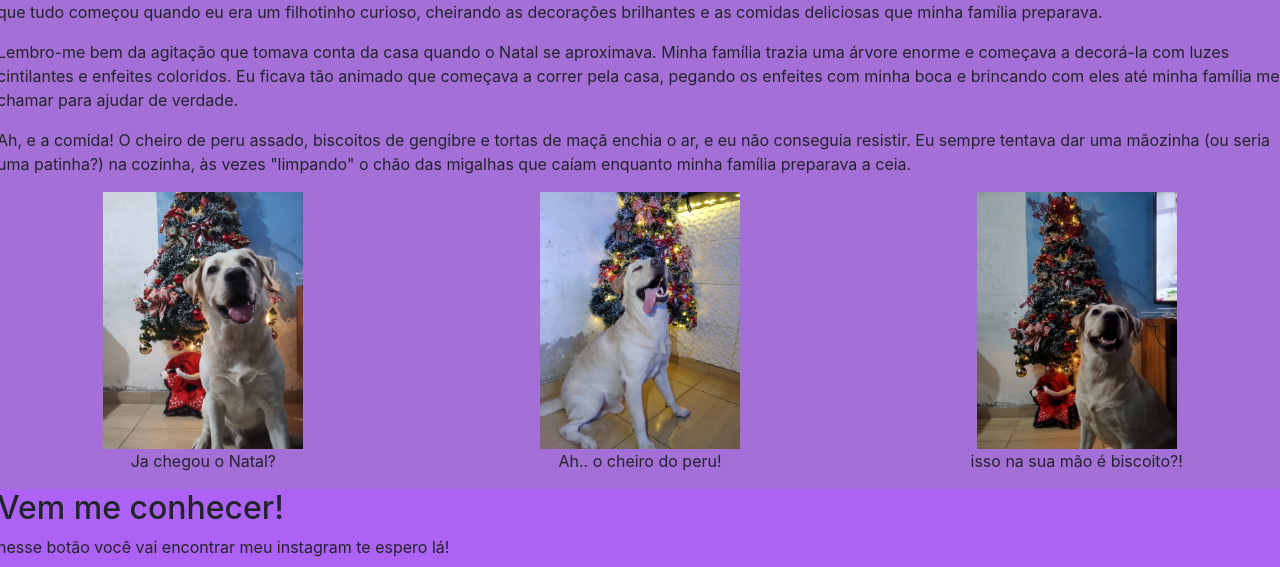
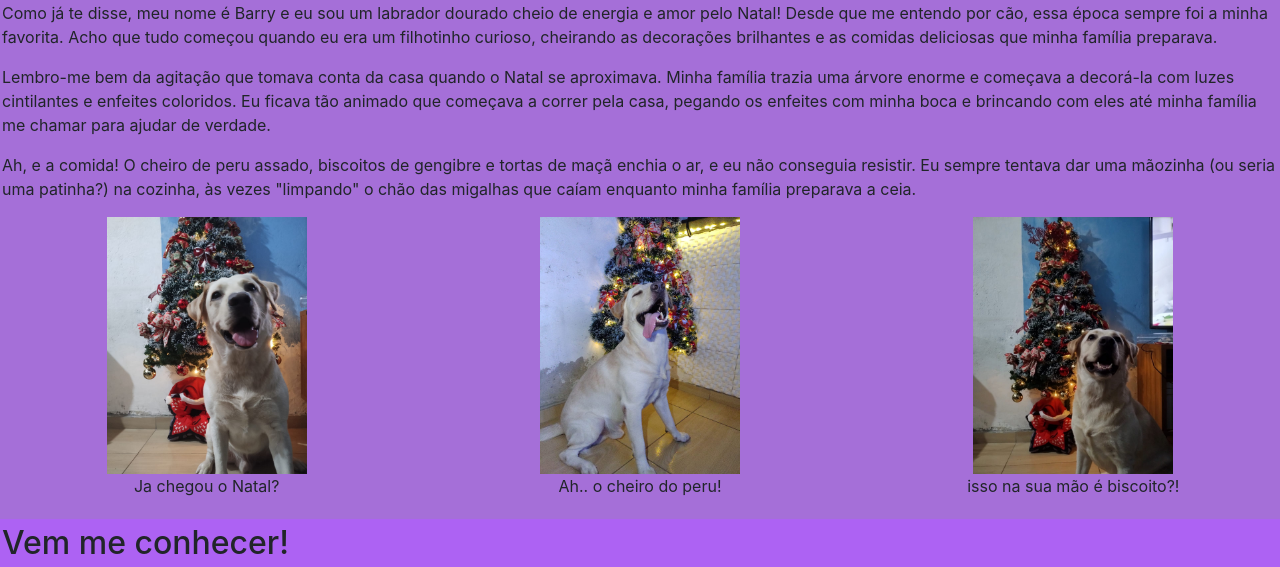
Before and after one commit to BrenoMe/eusoubarry, a plain HTML site: page index.html in a window 1280 px wide. Shown: the part 750-1317 px from the top of the page. Drawn offline with nearby package versions, Linux system fonts and the light colour scheme; files whose address does not match are found by name.

Commit message:
atualização do index do projeto

```diff
--- a/estilo.css
+++ b/estilo.css
@@ -22,3 +22,6 @@ body {
     bottom: 0;
     width: 100%;
   }
+div{
+    padding: 5px;
+}
--- a/index.html
+++ b/index.html
@@ -41,7 +41,7 @@
   </header>
 <div class="row" id="home" style="background-color:rgb(208, 160, 236);">
     <h2 class="text-primary">Um pouco sobre mim</h2>
-    <p>Oi eu sou o Barry, tenho 4 anos de idade, e sou uma bola de pelos cheia de energia e travessuras.
+    <p>     Oi eu sou o Barry, tenho 4 anos de idade, e sou uma bola de pelos cheia de energia e travessuras.
         Desde que cheguei à família, tenho sido uma fonte constante de alegria e, é claro, trabalho.
         Com meus olhos brilhantes e uma língua pendente, é impossível resistir a mim. </p>
         <p>Desde o início, Eu mostrei meu lado mais travesso. adorava correr pela casa como um furacão, derrubando
@@ -49,7 +49,7 @@
             foram vítimas das minhas brincadeiras animadas. Às vezes, eu acho que  tenho um radar para encontrar as coisas
              que não devem ser tocadas.</p>
 
-       <p> Mas apesar de todo o trabalho, não há como negar que eu sou incrivelmente fofo.
+       <p>  Mas apesar de todo o trabalho, não há como negar que eu sou incrivelmente fofo.
            Quando eu me aconchego no sofá depois de um longo dia de travessuras, todo enrolado como um pretzel, é
            difícil não se derreter. Meus olhos cansados, mas cheios de alegria, dizem: "Eu sei que sou um pouco
            bagunceiro, mas ainda sou o cachorro mais fofo do mundo, não sou?".</p>
@@ -79,13 +79,13 @@
       <div class="row" id="sobre" style="background-color: rgb(165, 111, 216);">
 <h2 class="text-dark">Mais Sobre minhas travesuras</h2>
 
-<p>Oi, meu nome é Barry e eu sou um labrador dourado cheio de energia e amor pelo Natal! Desde que me entendo por cão,
+<p> Como já te disse, meu nome é Barry e eu sou um labrador dourado cheio de energia e amor pelo Natal! Desde que me entendo por cão,
     essa época sempre foi a minha favorita. Acho que tudo começou quando eu era um filhotinho curioso, cheirando as decorações brilhantes
      e as comidas deliciosas que minha família preparava.</p>
-     <p>Lembro-me bem da agitação que tomava conta da casa quando o Natal se aproximava. Minha família trazia uma árvore enorme e começava a decorá-la
+     <p>    Lembro-me bem da agitação que tomava conta da casa quando o Natal se aproximava. Minha família trazia uma árvore enorme e começava a decorá-la
         com luzes cintilantes e enfeites coloridos. Eu ficava tão animado que começava a correr pela casa,
         pegando os enfeites com minha boca e brincando com eles até minha família me chamar para ajudar de verdade.</p>
-    <p>Ah, e a comida! O cheiro de peru assado, biscoitos de gengibre e tortas de maçã enchia o ar, e eu não conseguia resistir.
+    <p> Ah, e a comida! O cheiro de peru assado, biscoitos de gengibre e tortas de maçã enchia o ar, e eu não conseguia resistir.
         Eu sempre tentava dar uma mãozinha (ou seria uma patinha?) na cozinha, às vezes "limpando" o chão das migalhas que caíam enquanto minha
         família preparava a ceia.</p>
 
@@ -109,7 +109,7 @@
 
       <div class="row" id="contato" style="background-color: rgb(173, 98, 243);">
       <h2>Vem me conhecer!</h2>
-          <p>nesse botão você vai encontrar meu instagram te espero lá!</p>
+          <p>nesse botão você vai encontrar meu instagram te espero lá!!</p>
           <a class ="text-light" href="https://www.instagram.com/labrador.barry?utm_source=ig_web_button_share_sheet&igsh=ZDNlZDc0MzIxNw=="><i class="bi bi-instagram">Instagram</i></a>
 
       </div>
```
Also changed, not shown: img/img1.jpeg (deleted), img/img2.jpeg (deleted), img/img3.jpeg (deleted), img/img5.jpeg (deleted), img/img7.jpeg (deleted), img/img8.jpeg (deleted), img/img9.jpeg (deleted), img/imgre/img1.jpeg (deleted), img/imgre/img10.jpeg (deleted), img/imgre/img2.jpeg (deleted), img/imgre/img3.jpeg (deleted), img/imgre/img4.jpeg (deleted), img/imgre/img5.jpeg (deleted), img/imgre/img6.jpeg (deleted).
